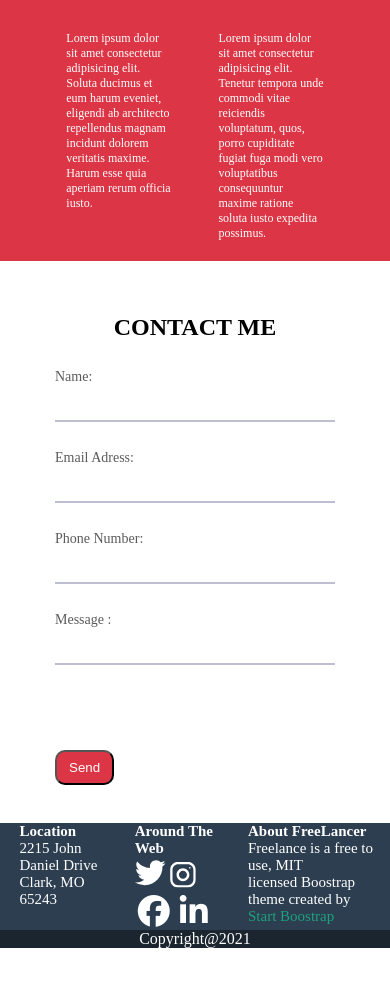
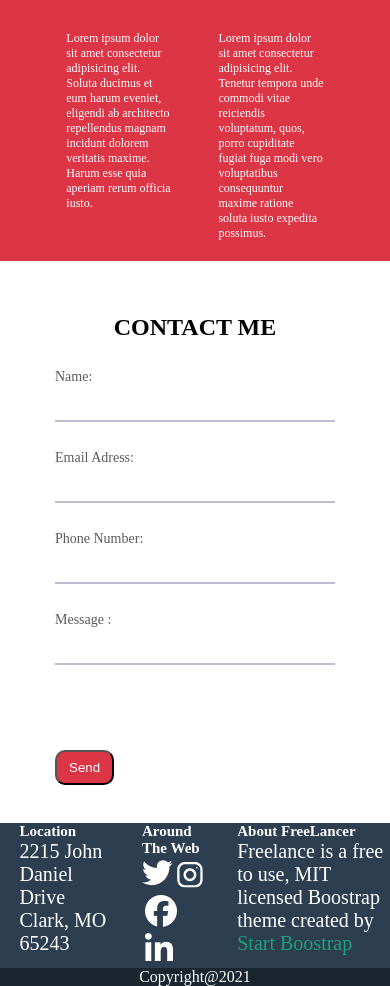
Before and after one commit to MeHigh22/Start-CSS, a plain HTML site: page index.html in a window 390 px wide. Shown: the part 725-1711 px from the top of the page. Before the commit the page ends 1673 px from the top, so only its background shows below. Drawn offline with Linux system fonts and the light colour scheme; files whose address does not match are found by name.

Commit message:
Update media.css

```diff
--- a/css/media.css
+++ b/css/media.css
@@ -146,11 +146,6 @@
     margin-left: 5vw;
 }
 
-.footerHaut > div > span {
-    font-size: 15px;
-    display: flex;
-}
-
 .footerBas {
     background-color: #1a252f;
     display: flex;
```
